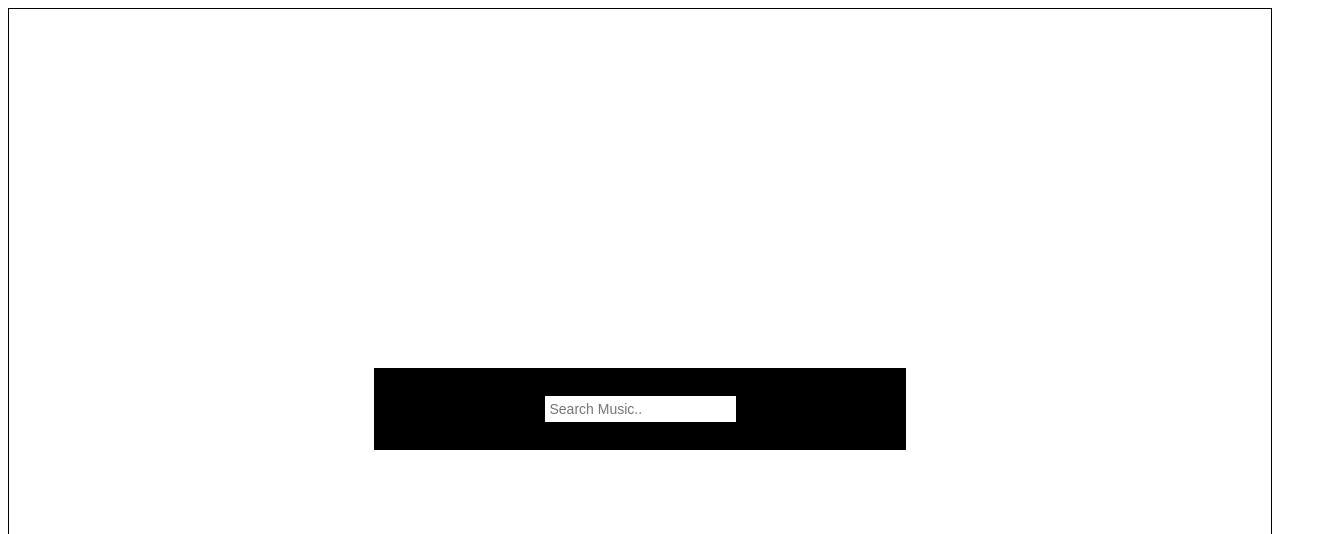
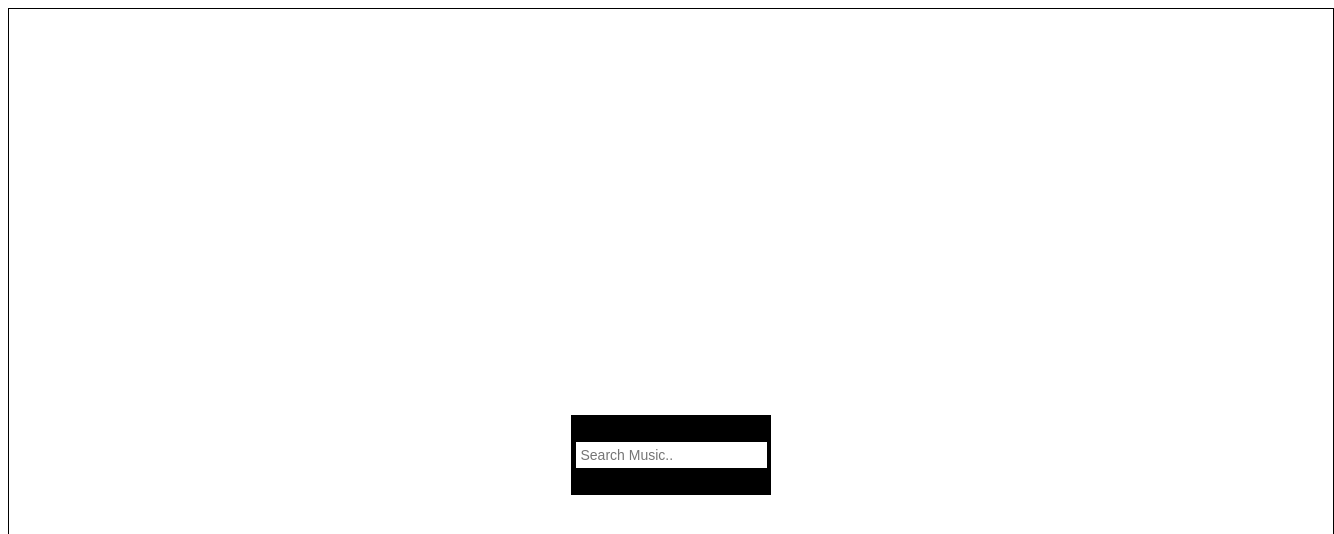
Before and after one commit to ritabobita/Jammming, a Next.js app: page / in a window 1280 px wide. Shown: the top 534 px of the page, 1334 px wide, since content can reach past the window. Built offline with nearby package versions, Linux system fonts and the light colour scheme.

Commit message:
create default home grid

```diff
--- a/components/SearchBar.js
+++ b/components/SearchBar.js
@@ -1,8 +1,8 @@
 import styles from '../styles/SearchBar.module.css'
 
-//NEXT STEP: the default setting of the search bar should sit in the center of the page
-//THEN: have it expand and float to the top after the "change"
-
+/*NEXT STEP: create a grid that changes as input is placed inside the search bar, the search bar should expand
+             to the top of the page -- new grid should likely be attached to a new class to change on input
+ */
 function SearchBar() {
     function handleClick() {
         const search = document.querySelector(`.${styles.searchInput}`);
@@ -10,7 +10,7 @@ function SearchBar() {
     }
 
     return (
-        <div className={styles.container}>
+        <div className={styles.searchContainer}>
             <input type='search' placeholder="Search Music.." className={styles.searchInput} onChange={handleClick} ></input>
         </div>
     )
--- a/pages/index.js
+++ b/pages/index.js
@@ -4,10 +4,13 @@ import SearchBar from '../components/SearchBar';
 
 
 export default function Home() {
+
+
+
   return (
     <div className={styles.container}>
       <Head>
-        <title>Create Next App</title>
+        <title>Jammming</title>
         <link rel="icon" href="/favicon.ico" />
       </Head>
       <SearchBar />
--- a/styles/Home.module.css
+++ b/styles/Home.module.css
@@ -1,9 +1,22 @@
+/*@import "./SearchBar.module.css"; idk if this needs to be here*/
+
 .container {
   min-height: 100vh;
   padding: 0 0.5rem;
-  display: flex;
-  flex-direction: column;
+  display: grid;
+  grid-template: 45% 10% 45% / repeat(3, 12.5rem);
+  grid-template-areas: ". . ."
+                       ". search ."
+                       ". . .";
+  grid-gap: 1rem;
+  width: 100%;
+  height: auto;
+  padding: 1.875rem;
   justify-content: center;
-  align-items: center;
   border: black solid 1px;
 }
+
+
+
+/*idea to create a grid css layout for the home page, Home grid with search bar inside and then change class to be able to move
+the search bar to the top of the page and also better organize the rest of the page as I build it*/
--- a/styles/SearchBar.module.css
+++ b/styles/SearchBar.module.css
@@ -1,13 +1,14 @@
 
-.container {
+.searchContainer {
     display: flex;
     justify-content: center;
     position: relative;
-    width: 500px;
-    height: 50px;
+    width: auto;
+    height: auto;
     background-color: black;
     align-items: center;
     padding: 1rem;
+    grid-area: search;
 
     .searchInput {
       font-size: 14px;
@@ -17,11 +18,13 @@
       left: 30px;
       box-sizing: border-box;
       border: black solid 1px;
-      justify-items: center;
     }
 
     .searchExpanded {
-      max-width: 500px;
+      /*max-width: 500px*/
+      min-width: -webkit-fill-available;
+      transition: all 0.5s ease;
+      size: 500px;
       opacity: 1;
     }
   }
```
